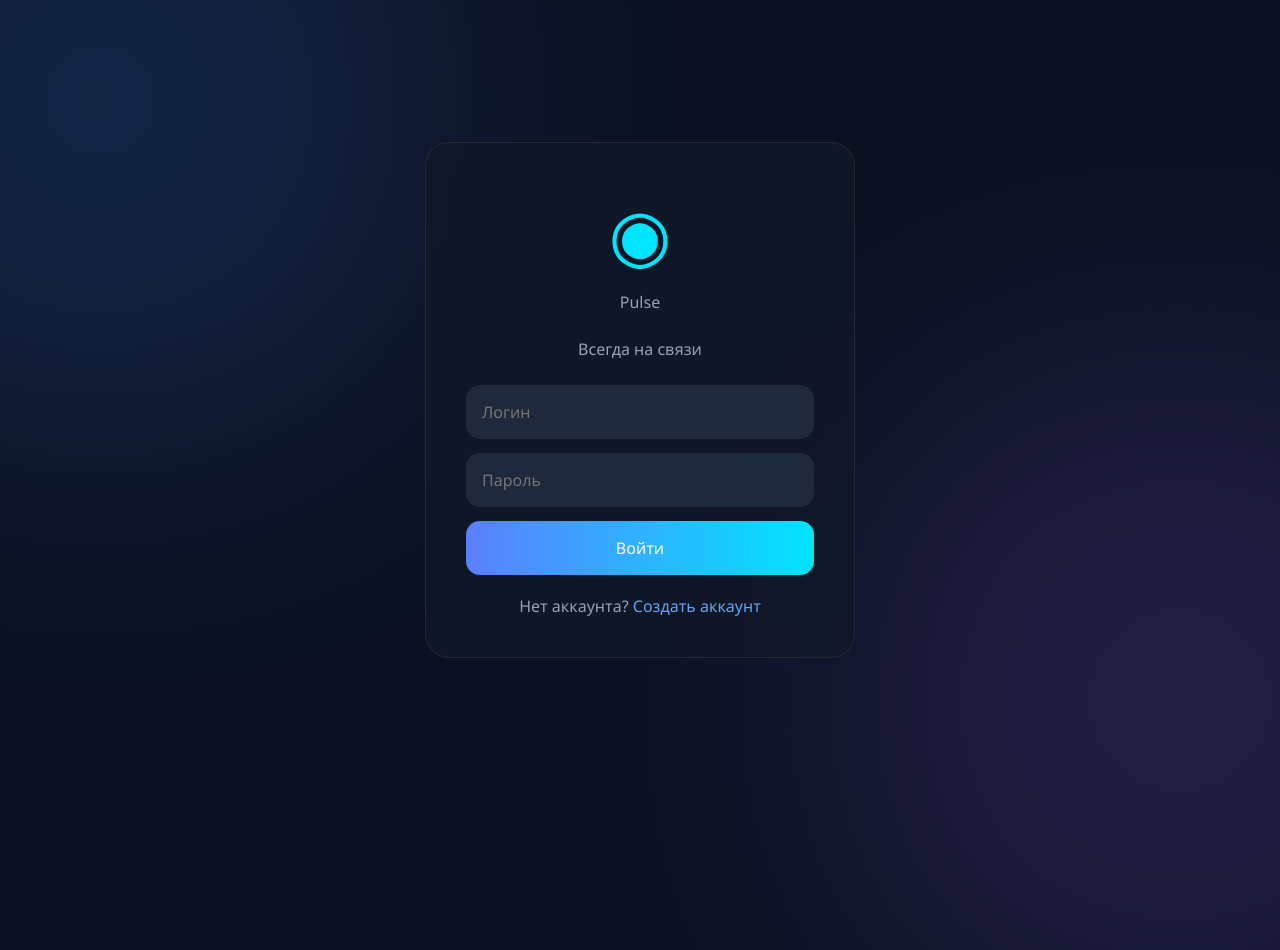
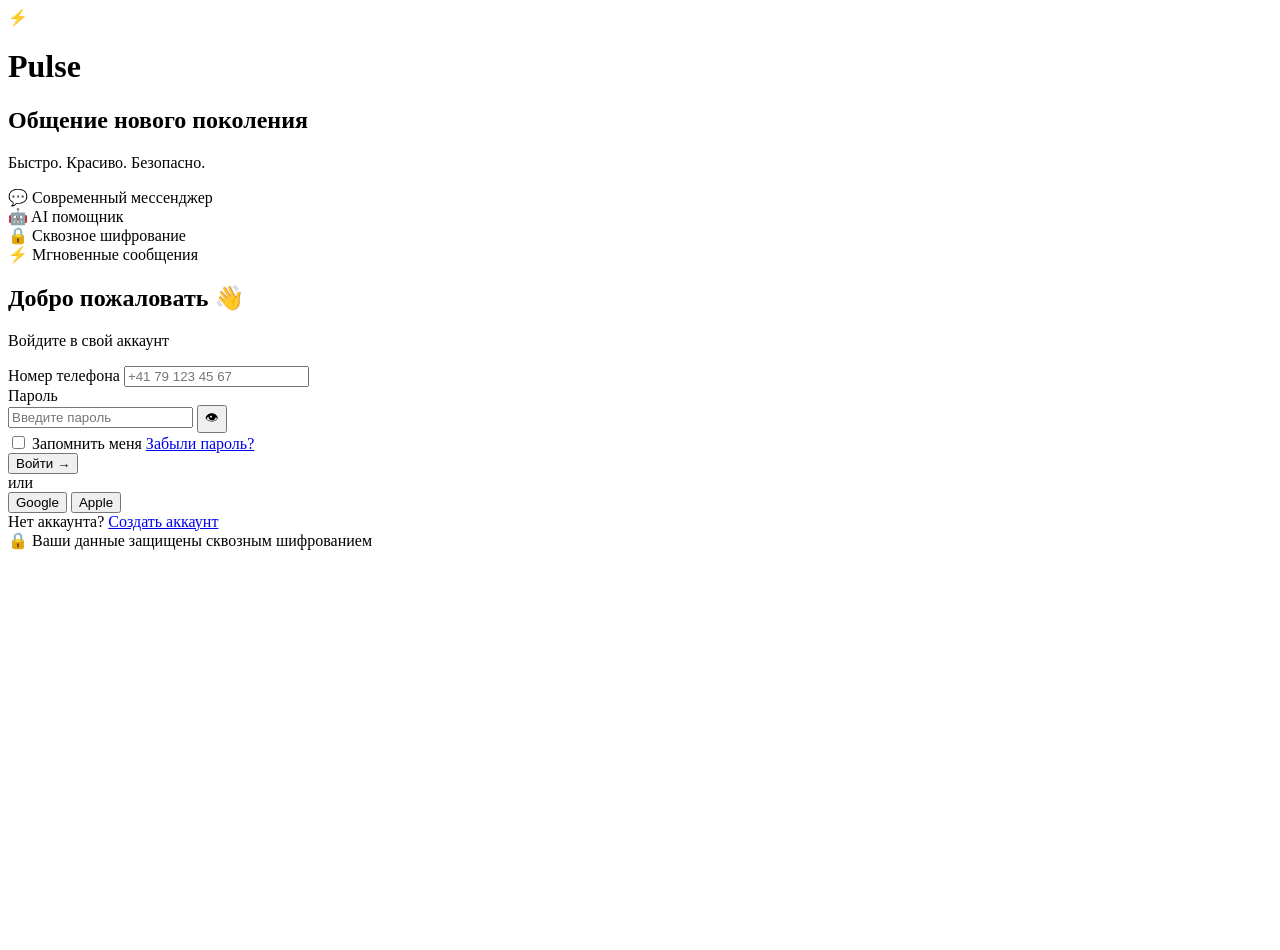
Before and after one commit to gomqq/MyMessenger, a Flask app: page /login in a window 1280 px wide; the page is wider, and only the part inside the window is pictured. After the commit the page ends 550 px from the top of that part, so only its background shows below. Run offline with Flask 3, Linux system fonts and the light colour scheme.

Commit message:
New Pulse login

```diff
--- a/templates/login.html
+++ b/templates/login.html
@@ -1,166 +1,254 @@
 <!DOCTYPE html>
 <html lang="ru">
+
 <head>
-<meta charset="UTF-8">
-<meta name="viewport" content="width=device-width, initial-scale=1.0">
-<title>Вход | Pulse</title>
 
-<style>
+    <meta charset="UTF-8">
+    <meta name="viewport" content="width=device-width, initial-scale=1.0">
 
-*{
-    margin:0;
-    padding:0;
-    box-sizing:border-box;
-    font-family:'Segoe UI',sans-serif;
-}
+    <title>Pulse | Вход</title>
 
-body{
-    background:#0b1120;
-    display:flex;
-    justify-content:center;
-    align-items:center;
-    min-height:100vh;
-    position:relative;
-    padding:15px;
-}
+    <link rel="preconnect" href="https://fonts.googleapis.com">
+    <link rel="preconnect" href="https://fonts.gstatic.com" crossorigin>
 
-body::before{
-    content:"";
-    position:absolute;
-    width:500px;
-    height:500px;
-    background:#3b82f6;
-    border-radius:50%;
-    filter:blur(180px);
-    top:-150px;
-    left:-150px;
-    opacity:.35;
-}
+    <link href="https://fonts.googleapis.com/css2?family=Inter:wght@300;400;500;600;700;800&display=swap" rel="stylesheet">
 
-body::after{
-    content:"";
-    position:absolute;
-    width:500px;
-    height:500px;
-    background:#8b5cf6;
-    border-radius:50%;
-    filter:blur(180px);
-    bottom:-150px;
-    right:-150px;
-    opacity:.35;
-}
+    <link rel="stylesheet" href="{{ url_for('static', filename='css/login.css') }}">
 
-.card{
-    position:relative;
-    z-index:2;
-    width:430px;
-    max-width:95%;
-    background:rgba(17,24,39,.85);
-    backdrop-filter:blur(15px);
-    border:1px solid rgba(255,255,255,.08);
-    border-radius:24px;
-    padding:40px;
-}
+</head>
 
-.logo{
-    text-align:center;
-    font-size:72px;
-    color:#00e5ff;
-    margin-bottom:10px;
-}
+<body>
 
-.subtitle{
-    color:#94a3b8;
-    text-align:center;
-    margin-bottom:25px;
-}
+<div class="background">
 
-.input{
-    width:100%;
-    background:#1e293b;
-    border:none;
-    border-radius:14px;
-    padding:16px;
-    color:white;
-    font-size:16px;
-    margin-bottom:14px;
-}
+    <div class="blur blur-1"></div>
+    <div class="blur blur-2"></div>
 
-.button{
-    width:100%;
-    border:none;
-    border-radius:14px;
-    padding:16px;
-    background:linear-gradient(90deg,#5b7fff,#00e5ff);
-    color:white;
-    font-size:16px;
-    cursor:pointer;
-}
+</div>
 
-.footer{
-    margin-top:20px;
-    text-align:center;
-    color:#94a3b8;
-}
+<div class="login-wrapper">
 
-.footer a{
-    color:#60a5fa;
-    text-decoration:none;
-}
+    <div class="left-panel">
 
-@media (max-width:768px){
+        <div class="logo">
 
-    .card{
-        width:100%;
-        padding:25px;
-    }
+            <div class="logo-icon">
 
-    .logo{
-        font-size:56px;
+                ⚡
+
+            </div>
+
+            <h1>Pulse</h1>
+
+        </div>
+
+        <h2>
+
+            Общение нового поколения
+
+        </h2>
+
+        <p>
+
+            Быстро.
+            Красиво.
+            Безопасно.
+
+        </p>
+
+        <div class="features">
+
+            <div class="feature">
+
+                💬 Современный мессенджер
+
+            </div>
+
+            <div class="feature">
+
+                🤖 AI помощник
+
+            </div>
+
+            <div class="feature">
+
+                🔒 Сквозное шифрование
+
+            </div>
+
+            <div class="feature">
+
+                ⚡ Мгновенные сообщения
+
+            </div>
+
+        </div>
+
+    </div>
+
+    <div class="right-panel">
+
+        <div class="login-card">
+
+            <h2>
+
+                Добро пожаловать 👋
+
+            </h2>
+
+            <p>
+
+                Войдите в свой аккаунт
+
+            </p>
+
+            <form method="POST">
+                <div class="input-group">
+
+    <label>Номер телефона</label>
+
+    <input
+        type="text"
+        name="username"
+        class="input"
+        placeholder="+41 79 123 45 67"
+        required>
+
+</div>
+
+<div class="input-group">
+
+    <label>Пароль</label>
+
+    <div class="password-box">
+
+        <input
+            type="password"
+            name="password"
+            class="input"
+            id="password"
+            placeholder="Введите пароль"
+            required>
+
+        <button
+            type="button"
+            class="show-password"
+            onclick="togglePassword()">
+
+            👁
+
+        </button>
+
+    </div>
+
+</div>
+
+<div class="login-options">
+
+    <label class="remember">
+
+        <input
+            type="checkbox">
+
+        <span>
+
+            Запомнить меня
+
+        </span>
+
+    </label>
+
+    <a href="#">
+
+        Забыли пароль?
+
+    </a>
+
+</div>
+
+<button
+class="login-button"
+type="submit">
+
+    Войти →
+
+</button>
+
+<div class="divider">
+
+    <span>
+
+        или
+
+    </span>
+
+</div>
+
+<div class="social-buttons">
+
+    <button
+    type="button"
+    class="google">
+
+        Google
+
+    </button>
+
+    <button
+    type="button"
+    class="apple">
+
+        Apple
+
+    </button>
+
+</div>
+
+<div class="register-link">
+
+    Нет аккаунта?
+
+    <a href="/register">
+
+        Создать аккаунт
+
+    </a>
+
+</div>
+</form>
+
+<div class="security-text">
+
+    🔒 Ваши данные защищены сквозным шифрованием
+
+</div>
+
+</div>
+
+</div>
+
+</div>
+
+<script>
+
+function togglePassword(){
+
+    const password = document.getElementById("password");
+
+    if(password.type === "password"){
+
+        password.type = "text";
+
+    }else{
+
+        password.type = "password";
+
     }
 
 }
 
-</style>
-</head>
-<body>
-
-<div class="card">
-
-<div class="logo">◉</div>
-
-<div class="subtitle">Pulse</div>
-
-<div class="subtitle">Всегда на связи</div>
-
-<form method="POST">
-
-<input
-class="input"
-type="text"
-name="username"
-placeholder="Логин"
-required>
-
-<input
-class="input"
-type="password"
-name="password"
-placeholder="Пароль"
-required>
-
-<button class="button" type="submit">
-Войти
-</button>
-
-</form>
-
-<div class="footer">
-Нет аккаунта?
-<a href="/register">Создать аккаунт</a>
-</div>
-
-</div>
+</script>
 
 </body>
+
 </html>
```
Also changed, not shown: static/css/login.css (added), static/js/login.js (added).
